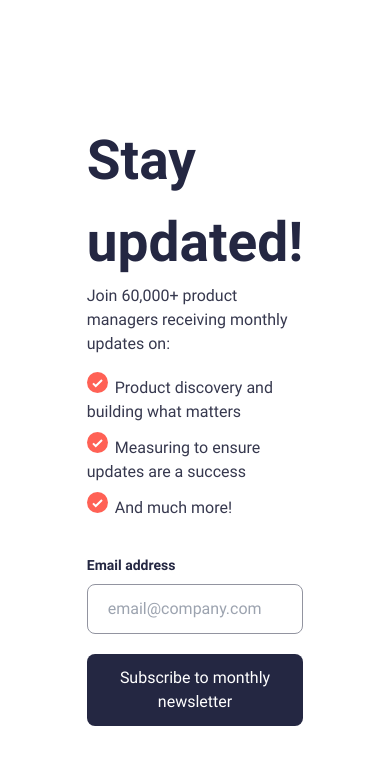
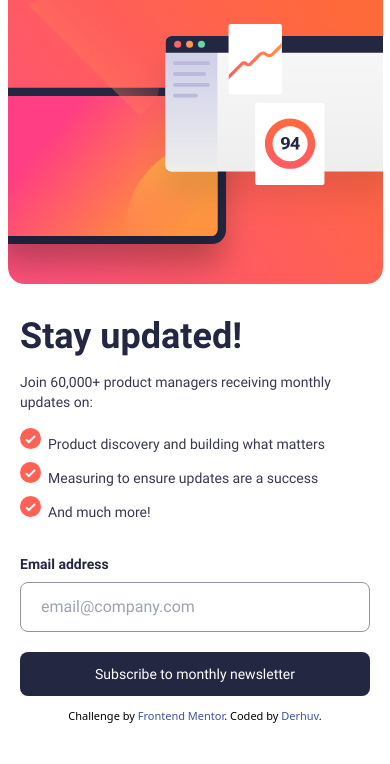
Before and after one commit to derhuv/newsletter, a website: page index.html in a window 390 px wide. Drawn offline with Linux system fonts and the light colour scheme.

Commit message:
responsiveness added to signup form

```diff
--- a/assets/css/input.css
+++ b/assets/css/input.css
@@ -10,10 +10,3 @@
 @tailwind base;
 @tailwind components;
 @tailwind utilities;
-
-.attribution {
-    font-size: 11px; text-align: center;
-}
-.attribution a {
-    color: hsl(228, 45%, 44%);
-}
--- a/index.html
+++ b/index.html
@@ -12,37 +12,51 @@
 
 </head>
 <body>
-  <main class="xs:bg-Dark_Slate_Grey flex min-h-screen justify-center items-center ">
+  <main class="sm:bg-Dark_Slate_Grey sm:flex-col flex min-h-screen justify-center sm:items-center ">
 
     <!-- Sign-up form start -->
 
-    <section class=" box-border flex justify-center items-center w-3/5  max-w-full bg-white p-5 rounded-3xl">
-      <section class="px-8 ">
+    <section class="bg-white sm:p-5 rounded-3xl w-800 max-w-full">
 
-        <h1 class="text-h1 text-Dark_Slate_Grey font-roboto_bold">Stay updated!</h1>
-        <p class="text-base text-Charcoal_Grey font-roboto_regular">Join 60,000+ product managers receiving monthly updates on:</p>
-        <ul class=" list-inside py-4 text-base text-Charcoal_Grey font-roboto_regular list-image-[url(../images/icon-list.svg)]">
+      <div class="box-border sm:flex sm:flex-row flex flex-col-reverse justify-center items-center ">
+
+        <div class="sm:ps-8 sm:pe-12 px-5 sm:mt-0 mt-8">
+
+          <h1 class="md:text-5xl text-4xl text-Dark_Slate_Grey font-roboto_bold">Stay updated!</h1>
+          <p class="md:pt-6 pt-4 md:text-base text-sm text-Charcoal_Grey font-roboto_regular">Join 60,000+ product managers receiving monthly updates on:</p>
+          <ul class=" list-inside py-4 md:text-base text-sm text-Charcoal_Grey font-roboto_regular list-image-[url(../images/icon-list.svg)]">
             <li class="pb-2">Product discovery and building what matters</li>
             <li class="pb-2">Measuring to ensure updates are a success</li>
             <li class="pb-2">And much more!</li>
           </ul>
 
           <form class="" action="">
-          <div class="py-2">
+            <div class="flex justify-between py-2">
               <label class="font-roboto_bold text-sm text-Dark_Slate_Grey" for="email">Email address</label>
+              <small class="font-roboto_bold text-Error"></small>
             </div>
             <div class="mb-5">
-            <input class="font-roboto_regular w-full rounded-lg py-3 px-5 border border-Real_Grey " type="email" name="email" id="email" placeholder="email@company.com">
+              <input class="font-roboto_regular w-full rounded-lg py-3 px-5 border border-Real_Grey focus:outline-none focus:border-Charcoal_Grey focus:ring-0.5 focus:ring-Charcoal_Grey invalid:border-Error invalid:text-Error
+              focus:invalid:border-Error focus:invalid:ring-Error" type="email" name="email" id="email" placeholder="email@company.com">
             </div>
-          <button class="font-roboto_regular text-white py-3 w-full rounded-lg bg-Dark_Slate_Grey hover:bg-Tomato focus:bg-Tomato" type="submit">Subscribe to monthly newsletter</button>
+            <button class="font-roboto_regular text-sm text-white p-3 w-full rounded-lg bg-Dark_Slate_Grey hover:bg-Tomato focus:bg-Tomato" type="submit">Subscribe to monthly newsletter</button>
           </form>
 
-      </section>
+        </div>
 
-      <section class="">
-        <img src="./assets/images/illustration-sign-up-desktop.svg" alt="">
-      </section>
+        <div class="">
 
+          <img class="sm:flex hidden" src="./assets/images/illustration-sign-up-desktop.svg" alt="">
+          <img class="sm:hidden" src="./assets/images/illustration-sign-up-mobile.svg" alt="">
+
+        </div>
+
+      </div>
+
+      <div class="static w-full text-center text-tiny pt-3 sm:px-0 px-8">
+        Challenge by <a class="text-link" href="https://www.frontendmentor.io?ref=challenge" target="_blank">Frontend Mentor</a>.
+        Coded by <a class="text-link" href="https://github.com/derhuv">Derhuv</a>.
+      </div>
     </section>
 
     <!-- Sign-up form end -->
@@ -50,17 +64,17 @@
 
     <!-- Success message start -->
 
-    <section class="hidden box-border relative flex justify-center xs:items-center w-96 xs:h-96 h-screen max-w-full bg-white p-8 rounded-3xl" >
-      <div class="xs:mt-0 mt-20 ">
+    <section class="hidden box-border relative flex justify-center sm:items-center w-96 sm:h-96 h-screen max-w-full bg-white p-8 rounded-3xl" >
+      <div class="sm:mt-0 mt-20 ">
         <img class="h-14 w-14" src="./assets/images/icon-success.svg" alt="">
         <h1 class="text-4xl text-Dark_Slate_Grey font-roboto_bold my-5">Thanks for subscribing!</h1>
-        <p class="text-xs text-Charcoal_Grey font-roboto_regular">A confirmation email has been sent to <span class="font-roboto_bold">ash@loremcompany.com</span>. Please open it and click the button inside to confirm your subscription. </p>
-        <div class="xs:static absolute bottom-8 left-0 w-full xs:px-0 px-8">
-          <button class="xs:mt-5 font-roboto_regular text-white py-3 w-full rounded-lg bg-Dark_Slate_Grey hover:bg-Tomato focus:bg-Tomato">Dismiss message</button>
+        <p class="text-sm text-Charcoal_Grey font-roboto_regular">A confirmation email has been sent to <span class="font-roboto_bold">ash@loremcompany.com</span>. Please open it and click the button inside to confirm your subscription. </p>
+        <div class="sm:static absolute bottom-8 left-0 w-full sm:px-0 px-8">
+          <button class="sm:mt-5 font-roboto_regular text-white py-3 w-full rounded-lg bg-Dark_Slate_Grey hover:bg-Tomato focus:bg-Tomato">Dismiss message</button>
         </div>
-        <div class="xs:static w-full absolute bottom-0 left-0 attribution pt-3 xs:px-0 px-8">
-          Challenge by <a href="https://www.frontendmentor.io?ref=challenge" target="_blank">Frontend Mentor</a>.
-          Coded by <a href="https://github.com/derhuv">Derhuv</a>.
+        <div class="sm:static w-full absolute bottom-0 left-0 text-center text-tiny pt-3 sm:px-0 px-8">
+          Challenge by <a class="text-link" href="https://www.frontendmentor.io?ref=challenge" target="_blank">Frontend Mentor</a>.
+          Coded by <a class="text-link" href="https://github.com/derhuv">Derhuv</a>.
         </div>
        </div>
 
--- a/tailwind.config.js
+++ b/tailwind.config.js
@@ -163,6 +163,8 @@ module.exports = {
       Dark_Slate_Grey: "hsl(234, 29%, 20%)",
       Charcoal_Grey: "hsl(235, 18%, 26%)",
       Real_Grey: "hsl(231, 7%, 60%)",
+      Error: "#FF5757",
+      link: "hsl(228, 45%, 44%)",
     }),
     columns: {
       auto: 'auto',
@@ -349,7 +351,7 @@ module.exports = {
       '7xl': ['4.5rem', { lineHeight: '1' }],
       '8xl': ['6rem', { lineHeight: '1' }],
       '9xl': ['8rem', { lineHeight: '1' }],
-      'h1' : ['55px'],
+      tiny: ['11px'],
     },
     fontWeight: {
       thin: '100',
@@ -787,7 +789,6 @@ module.exports = {
       150: '1.5',
     },
     screens: {
-      xs: '426px',
       sm: '640px',
       md: '768px',
       lg: '1024px',
@@ -979,6 +980,7 @@ module.exports = {
       min: 'min-content',
       max: 'max-content',
       fit: 'fit-content',
+      '800':'800px',
     }),
     willChange: {
       auto: 'auto',
```
Also changed, not shown: assets/css/style.css. Lines whose indentation alone changed are shown as unchanged.
